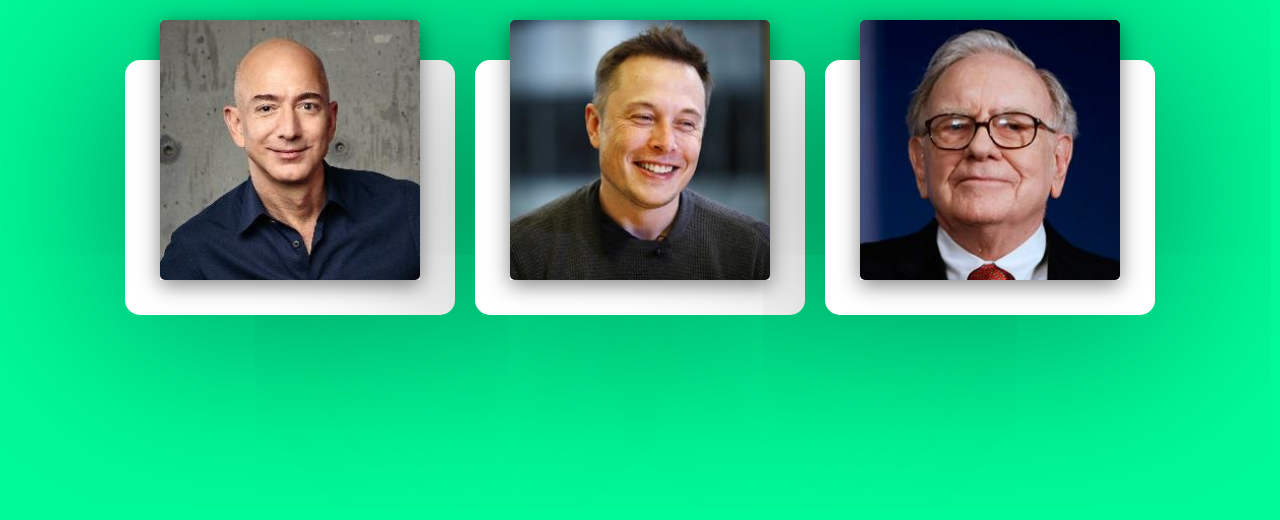
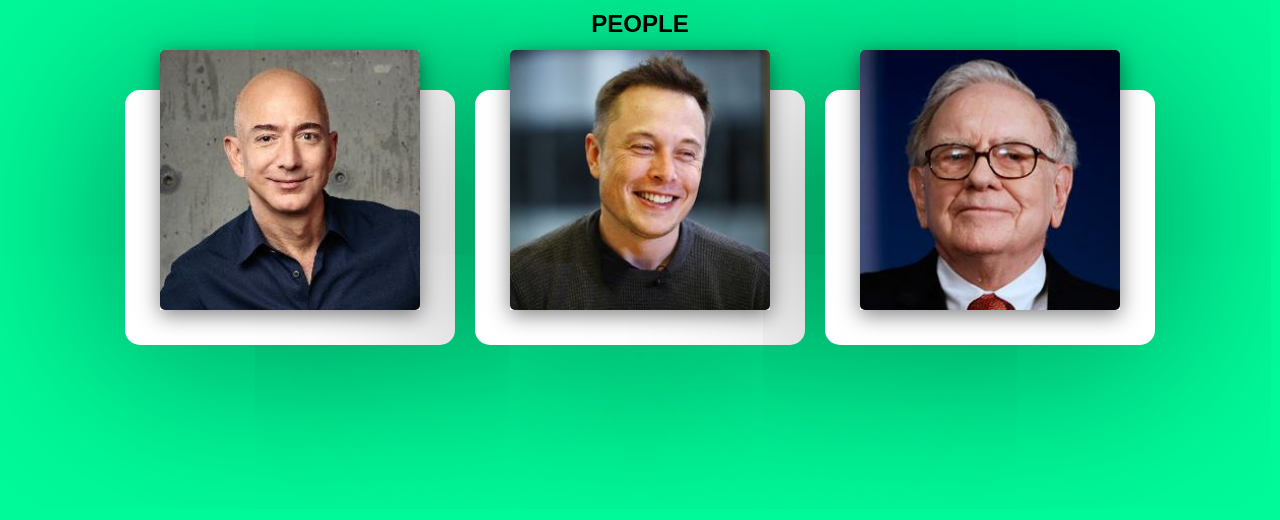
Before and after one commit to simranxx9/FlipCards, a plain HTML site: page index.html in a window 1280 px wide. Drawn offline with Linux system fonts and the light colour scheme.

Commit message:
added header

```diff
--- a/index.html
+++ b/index.html
@@ -8,7 +8,9 @@
     <title>FlipCards</title>
 </head>
 <body>
+    <h2>PEOPLE</h2>
     <div class="container">
+
         <div class="card">
             <div class="image">
                 <img src="img/img1.jpg" alt="">
--- a/styles.css
+++ b/styles.css
@@ -2,6 +2,13 @@
     padding:0;
     margin:0;
     font-family: sans-serif;
+}
+h2{
+    position: absolute;
+    top:10px;
+    display:flex;
+    flex:1;
+    flex-direction: row;
 }
 body{
     display: flex;
@@ -11,6 +18,7 @@ body{
 }
 .container{
     position: relative;
+    top:30px;
     width: 1100px;
     display:flex;
     justify-content: center;
```
